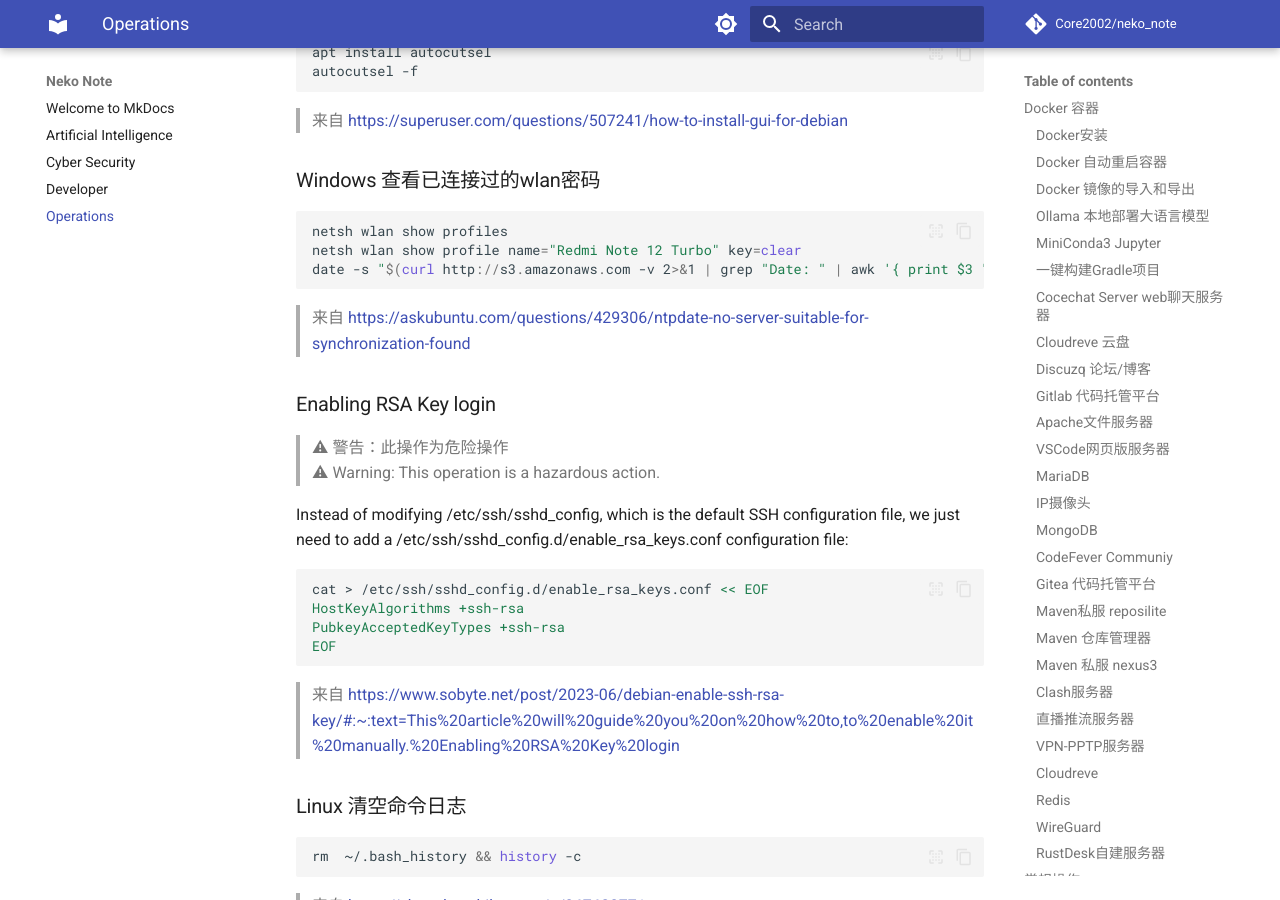
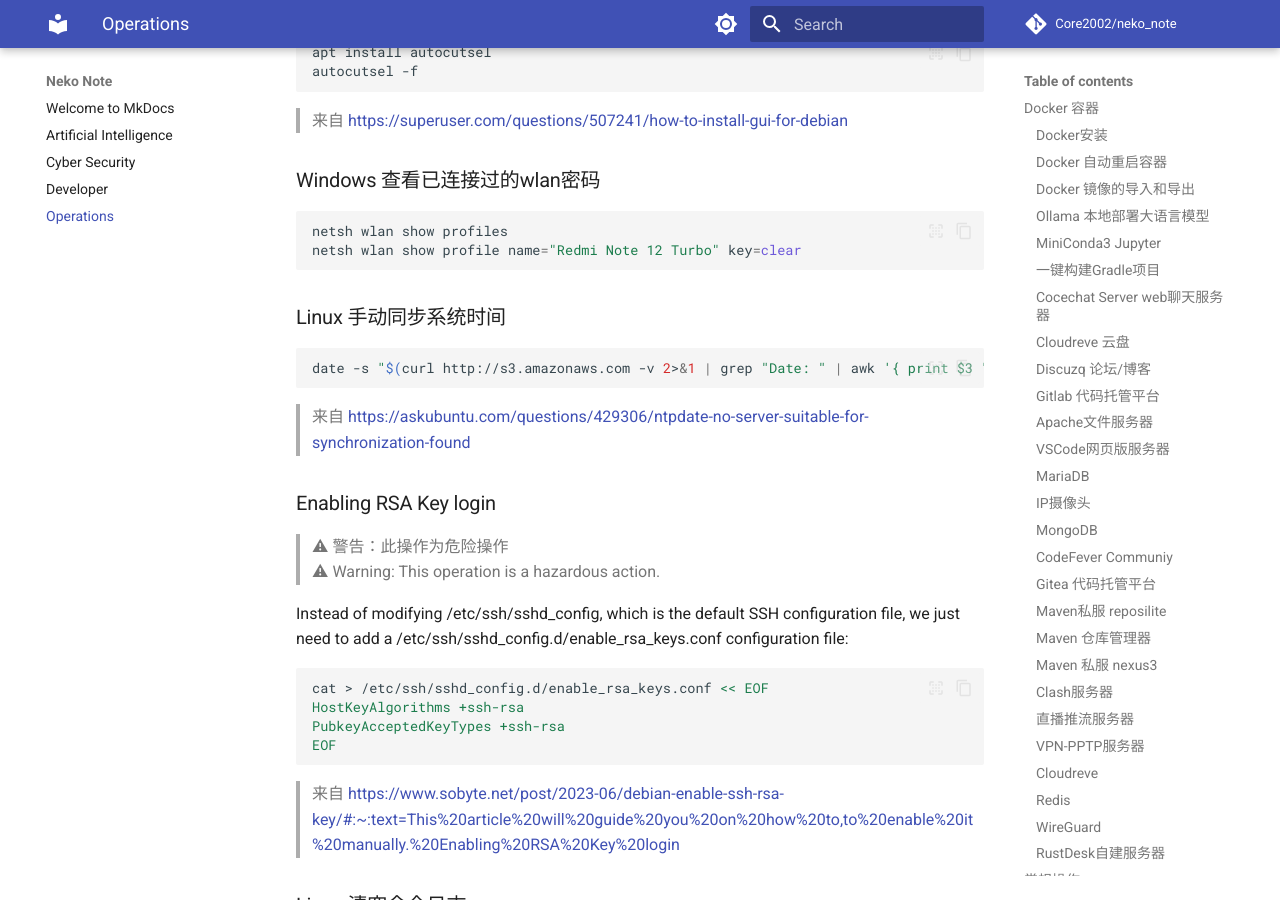
Before and after one commit to Core2002/neko_note, an MkDocs documentation site: the page built from docs/operations.md, in a window 1280 px wide and 900 px high, scrolled down 17315 px. Built offline with MkDocs 1.6.1 and Material for MkDocs 9.7.7, drawn with Linux system fonts in a browser that asks for light colours; comment, search, counter and statistics services are not loaded.

Commit message:
👷 Chore:  Maintain manual time sync instructions for Linux.
Add instructions for manually synchronizing the system clock with a remote server
using the `date` command in Linux. This method employs `curl` to fetch the current time
from an Amazon S3 endpoint and sets the system time accordingly.

This addition addresses a common scenario where NTP synchronization may not be feasible
or desired, offering an alternative method to keep system clocks accurate.

For reference, the method was sourced from: <https://askubuntu.com/questions/429306/ntpdate-no-server-suitable-for-synchronization-found>

````diff
--- a/docs/operations.md
+++ b/docs/operations.md
@@ -897,6 +897,11 @@ autocutsel -f
 ```powershell
 netsh wlan show profiles
 netsh wlan show profile name="Redmi Note 12 Turbo" key=clear
+```
+
+### Linux 手动同步系统时间
+
+```bash
 date -s "$(curl http://s3.amazonaws.com -v 2>&1 | grep "Date: " | awk '{ print $3 " " $5 " " $4 " " $7 " " $6 " GMT"}')"
 ```
 
````
